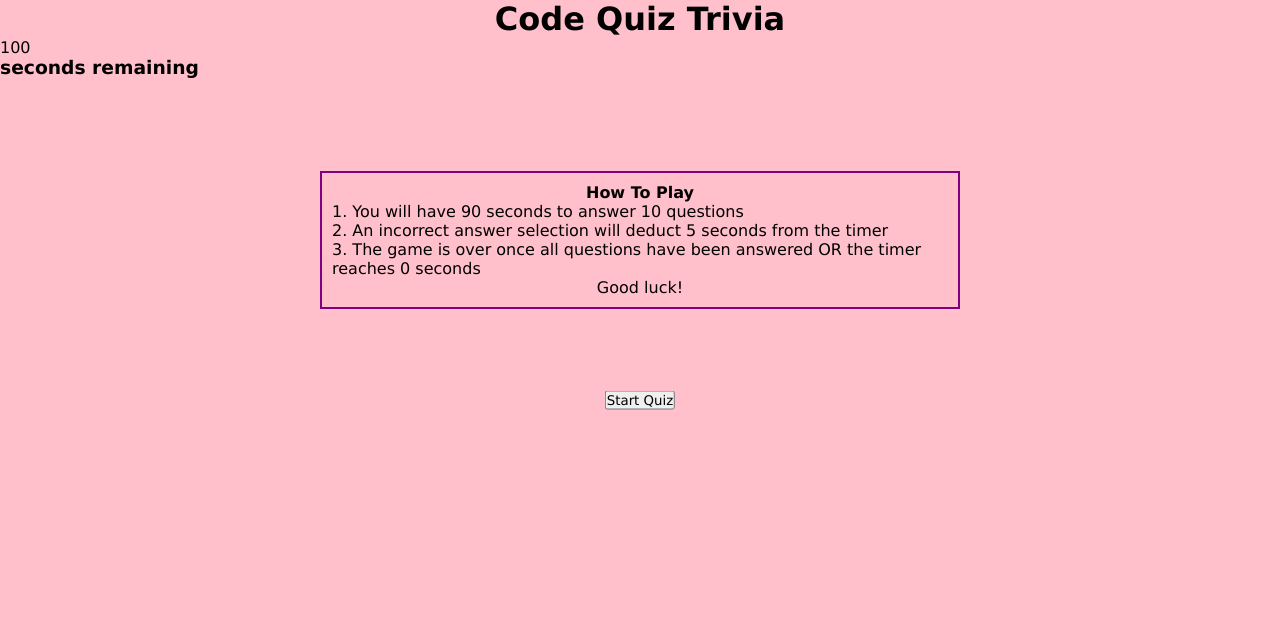
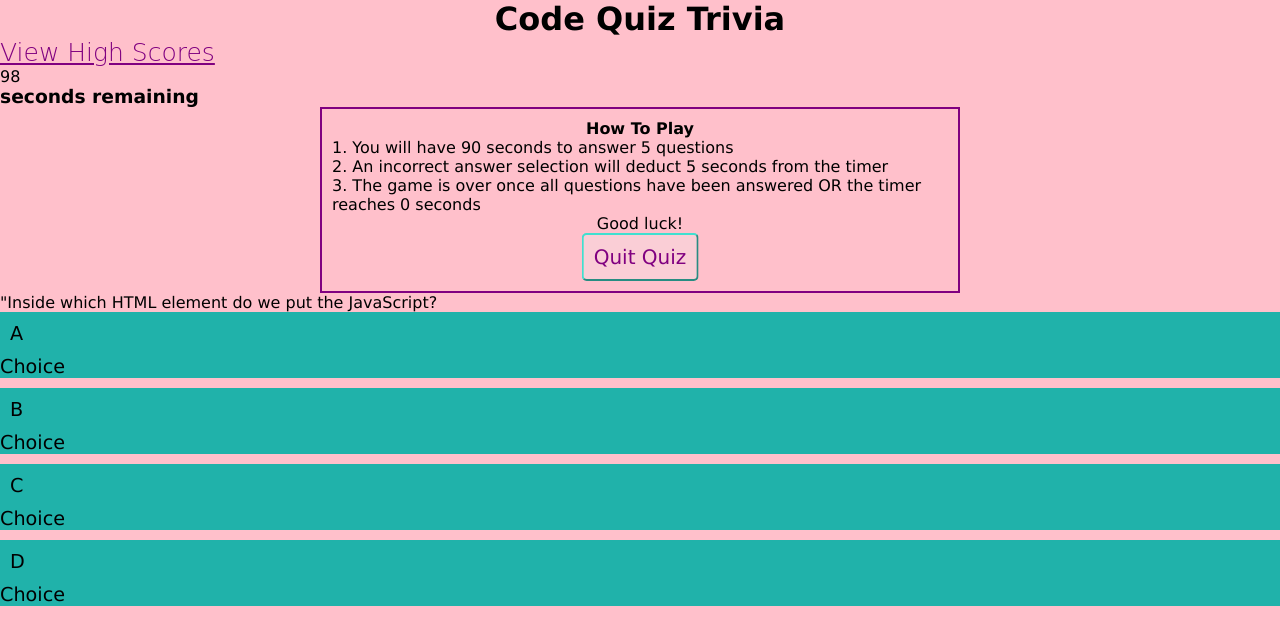
Before and after one commit to annielnguyen/Code-Quiz, a plain HTML site: page index.html in a window 1280 px wide. Both pictures are taken after a click on the button "Start Quiz". Drawn offline with Linux system fonts and the light colour scheme.

Commit message:
removed instructions & flex styling and added a question box

```diff
--- a/index.html
+++ b/index.html
@@ -11,30 +11,55 @@
 <body>
     <h1 style="text-align: center">Code Quiz Trivia</h1>
     <!--Start button for quiz-->
-    <div ><button class="start_button">Start Quiz</button></div>
+
+    <a href="/highscores.html" id="highscore-btn"
+    class="btn">View High Scores</a>
+    <section>
+        <div class= "card timer">
+          <div class = "timer-text">
+          <div class="large-font timer-count">100</div>
+          <h3>seconds remaining</h3>
+        </div>
+
+        </div>
+      </div>
+    </section>
     <!--Game Instructions-->
     <div class="instructions_box">
         <div class= "instructions_title">
             <span>How To Play</span>
         </div>
-        <div class="instructions_list"></div>
-            <div class="info">1. You will have <span> 90 seconds </span> to answer 10 questions</div>
+        <div class="instructions_list">
+            <div class="info">1. You will have <span> 90 seconds </span> to answer 5 questions</div>
             <div class="info">2. An incorrect answer selection will deduct 5 seconds from the timer</div>
             <div class="info">3. The game is over once all questions have been answered OR the timer reaches 0 seconds</div>
             <div class="info" style="text-align:center">Good luck!</div>
+            <button class="start_button">Start Quiz</button>
+        </div>
+    </div>
+            <!-- Questions-->
+    <section class="Quiz">
+        <div id="question"> "Inside which HTML element do we put the JavaScript?</div>
+        <div class="choice-container">
+        <p class="choice-prefix">A</p>
+        <p class="choice-text" data-number="1">Choice</p>
+        </div>
+    <div class="choice-container">
+        <p class="choice-prefix">B</p>
+        <p class="choice-text" data-number="2">Choice</p>
+    </div>
+    <div class="choice-container">
+        <p class="choice-prefix">C</p>
+        <p class="choice-text" data-number="3">Choice</p>
+    </div>
+    <div class="choice-container">
+        <p class="choice-prefix">D</p>
+        <p class="choice-text" data-number="4">Choice</p>
     </div>
 
-      <main>
-        <section>
-            <div class= "card timer">
-              <div class = "timer-text">
-              <div class="large-font timer-count">100</div>
-              <h3>seconds remaining</h3>
-            </div>
+</section>
 
-            </div>
-          </div>
-        </section>
+
 </body>
 <script src="script.js"></script>
 </html>
--- a/script.js
+++ b/script.js
@@ -1,7 +1,7 @@
 var timerElement = document.querySelector(".timer-count");
 var startButton =  document.querySelector(".start_button")
 var timerElement = document.querySelector(".timer-count");
-console.log(startButton)
+var quiz_block   = document.querySelector(".Quiz");
 
 var timer;
 var timerCount;
@@ -9,40 +9,42 @@ var timerCount;
 //Array of questions in quiz
 
 //var questions = ["Inside which HTML element do we put the JavaScript?","Where is the correct place to insert a JavaScript?","What is the correct syntax for referring to an external script called 'xxx.js'?"];
-const myQuestions = [
-    {
-      question: "Inside which HTML element do we put the JavaScript?",
-      answers: {
-        a: '<script>',
-        b: '<scripting>',
-        c: '<js>',
-        d: '<javascript>',
-      },
-      correctAnswer: "a"
-    },
-    {
-      question: "Where is the correct place to insert a JavaScript?",
-      answers: {
-        a: "Both the <head> section and the <body> section are correct",
-        b: "The <head> section",
-        c: "The <body> section",
-      },
-      correctAnswer: "a"
-    },
-    {
-      question: "What is the correct syntax for referring to an external script called 'xxx.js'?",
-      answers: {
-        a: '<script name="xxx.js"',
-        b: '<script src="xxx.js">',
-        c: '<script href="xxx.js"',
-      correctAnswer: "b"
-    }
-  ];
+// const myQuestions = [
+//     {
+//       question: "Inside which HTML element do we put the JavaScript?",
+//       answers: {
+//         a: '<script>',
+//         b: '<scripting>',
+//         c: '<js>',
+//         d: '<javascript>',
+//       },
+//       correctAnswer: "a"
+//     },
+//     {
+//       question: "Where is the correct place to insert a JavaScript?",
+//       answers: {
+//         a: "Both the <head> section and the <body> section are correct",
+//         b: "The <head> section",
+//         c: "The <body> section",
+//       },
+//       correctAnswer: "a"
+//     },
+//     {
+//       question: "What is the correct syntax for referring to an external script called 'xxx.js'?",
+//       answers: {
+//         a: '<script name="xxx.js"',
+//         b: '<script src="xxx.js">',
+//         c: '<script href="xxx.js"',
+//       correctAnswer: "b"
+//     }
+// ];
 // The startGame function is called when the start button is clicked
 function startGame() {
     timerCount = 100;
     // Prevents start button from being clicked when round is in progress
     startButton.disabled = true;
+    quiz_block.style.display = "block"
+    startButton.innerText = "Quit Quiz"
     startTimer()
   }
 
--- a/style.css
+++ b/style.css
@@ -10,15 +10,15 @@ body{
 }
 
 .start_button{
-    position: absolute;
+    position: relative;
     top: 50%;
     left: 50%;
-    transform: translate(-50%, -50%);
+    transform: translate(-50%, -0%);
 }
 
 /* Start button styling */
 
-.start_button button{
+.start_button {
     font-size: 20px;
     font-weight: 100;
     padding: 10px 10px;
@@ -28,20 +28,58 @@ body{
 
 }
 
+/* View High Scores styling*/
+
+#highscore-btn {
+    font-size: 25px;
+    font-weight: 100;
+    text-align: center;
+    color:purple;
+    font-family: cursive;
+
+}
+
+
 /*Instruction box styling */
 .instructions_title{
     text-align: center;
     font-weight: bolder;
 
 }
+
+.instruction_list {
+    margin: auto;
+}
 .instructions_box{
     border: 2px purple solid;
-    position: absolute;
     margin-left: auto;
     margin-right: auto;
-    top: 30%;
-    left: 50%;
-    transform: translate(-50%, -50%);
+    width: 50%;
+    /* top: 30%;
+    left: 50%; */
+    /* transform: translate(-50%, -50%); */
     padding: 10px;
 
 }
+/* Question Box styling */
+.choice-container {
+    background: lightseagreen;
+    /* display: flex; */
+    margin-bottom: 10px;
+    font-size: larger;
+}
+
+.Quiz {
+    display:None
+}
+.choice-prefix {
+padding: 10px;
+}
+
+.correct {
+    background: green;
+}
+
+incorrect {
+    background: red;
+}
```
